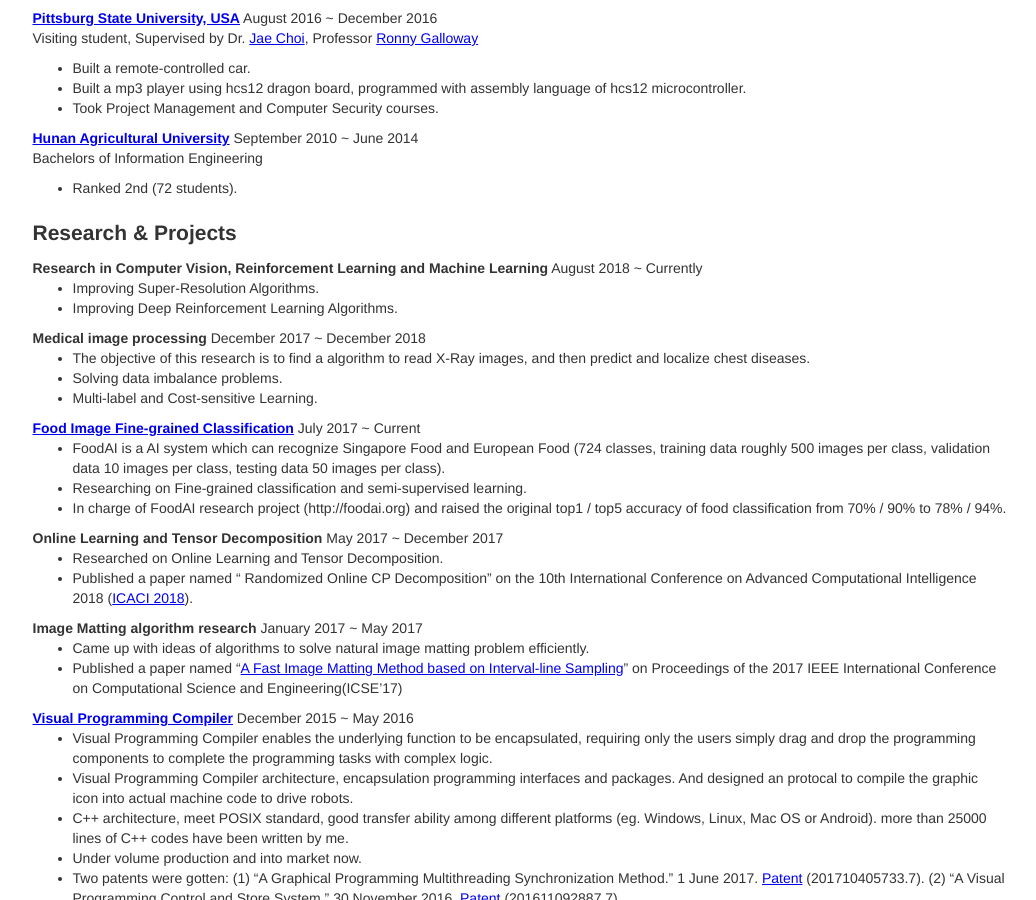
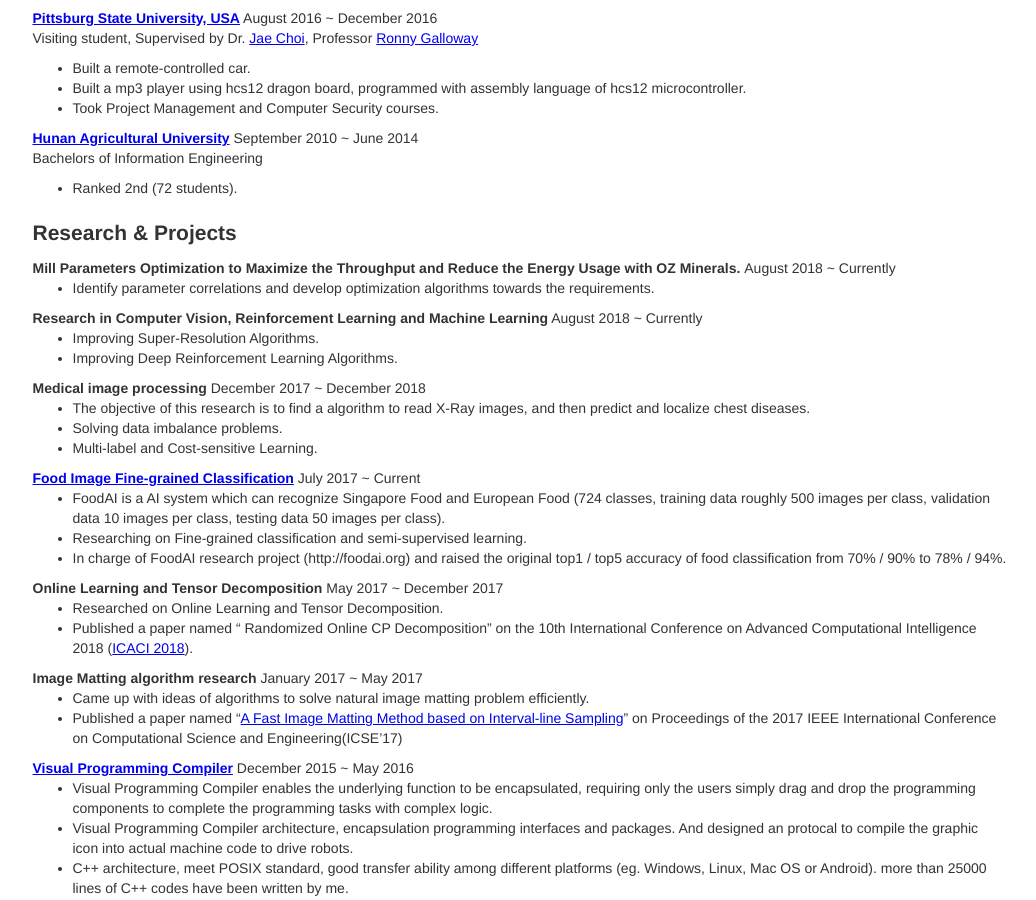
Before and after one commit to billhhh/whblog-omega, a Jekyll site: the page res/index.html, which Jekyll copies as it is, in a window 1280 px wide and 900 px high, scrolled down 2102 px. Shown: the whole window, without its empty margins (120-1156 px from the left). Built offline with Jekyll 4.4.1, drawn with Linux system fonts in a browser that asks for light colours.

Commit message:
Update index.html

```diff
--- a/res/index.html
+++ b/res/index.html
@@ -282,6 +282,16 @@
 
 
       <h2>Research & Projects</h2>
+      <div>
+        <strong>Mill Parameters Optimization to Maximize the Throughput and Reduce the Energy Usage with OZ Minerals. </strong>
+    <span class="time">August 2018 ~ Currently</span>
+        <ul>
+          <li>
+            Identify parameter correlations and develop optimization algorithms towards the requirements.
+          </li>
+        </ul>
+      </div>
+
       <div>
         <strong>Research in Computer Vision, Reinforcement Learning and Machine Learning</strong>
     <span class="time">August 2018 ~ Currently</span>
```
